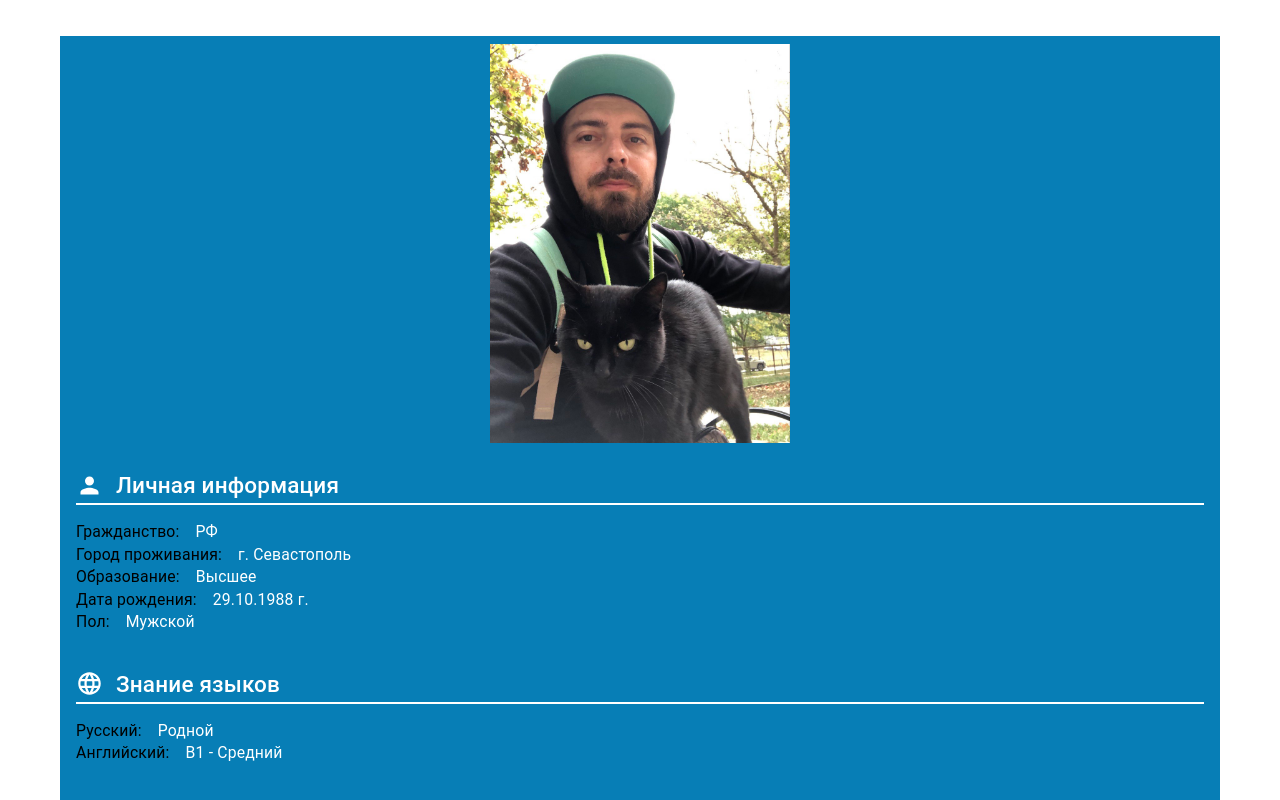
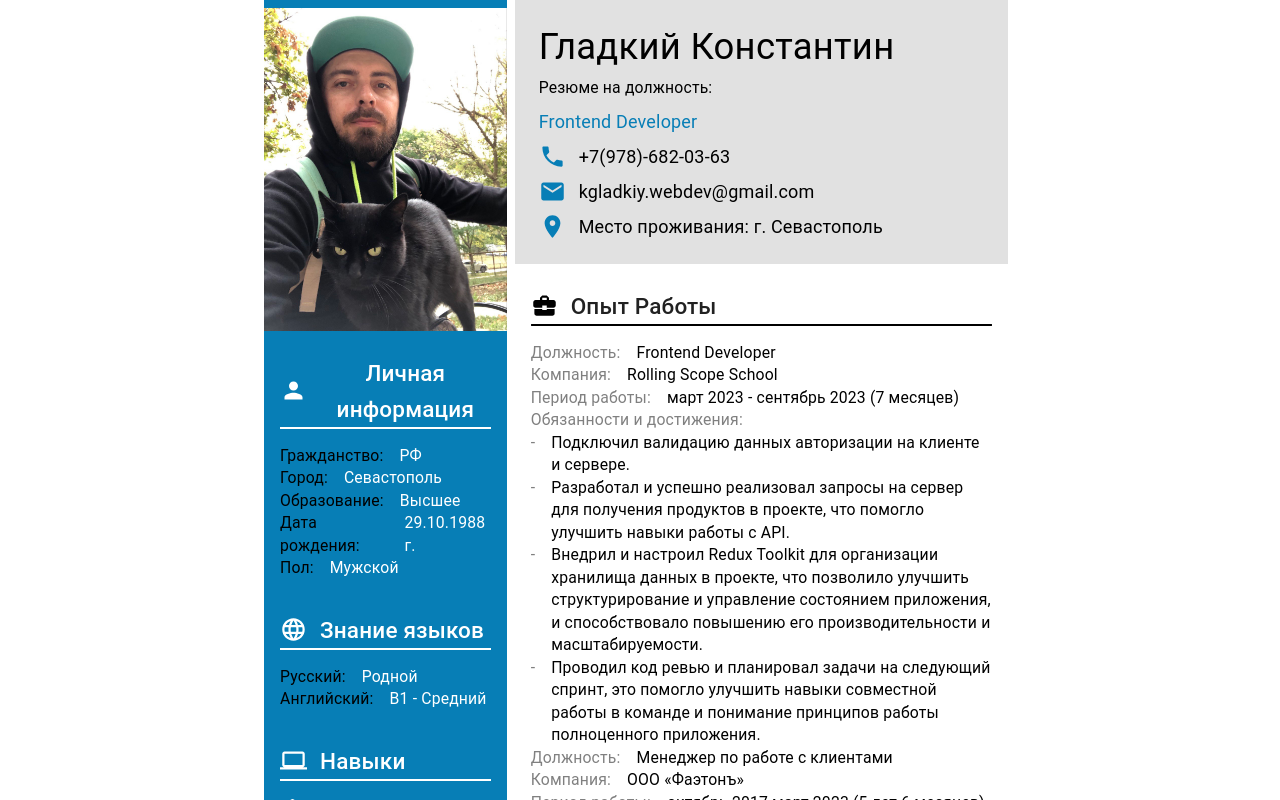
Before and after one commit to Dexmor096/my-cv, a React (Vite) app: page / in a window 1280 px wide. Shown: the top 800 px of the page. Built offline with nearby package versions, Linux system fonts and the light colour scheme.

Commit message:
fix: styled adaptive values

```diff
--- a/src/App.css
+++ b/src/App.css
@@ -1,7 +1,6 @@
 #root {
   max-width: 1280px;
   margin: 0 auto;
-  padding: 2rem;
   text-align: center;
 }
 
--- a/src/components/Info.tsx
+++ b/src/components/Info.tsx
@@ -1,6 +1,7 @@
 import { ListItemIcon, Stack, Typography } from '@mui/material';
 import { Iinfo } from './constants/information';
 import { Title } from './Title';
+import { theme } from '../theme';
 
 export interface IinfoProps {
 	title: string,
@@ -12,18 +13,19 @@ export interface IinfoProps {
 
 export const Info: React.FC<IinfoProps> = (props) => {
 	const {title, icon, id, info, side} = props;
+	const colorTheme = theme.palette;
 	return (
 			<Stack key={id} sx={{p: 2}}>
-				<Title title={title} icon={icon} color={side ? '#fff' : '#000000'}/>
+				<Title title={title} icon={icon} color={side ? colorTheme.secondary.main : colorTheme.primary.main}/>
 				{
 					info?.map((el, index) => {
 						return <Stack spacing={2} direction='row' key={index}>
 							{	el.icon
 							? <ListItemIcon sx={{ maxWidth: '25px', minWidth: '16px', pr: 1, cursor: 'pointer' }}>{el.icon}</ListItemIcon>
-							: <Typography variant="body2" sx={{ color: side ? '#000000' : '#808080', textAlign: 'start' }}>{el.subtitle}{el.subtitle === ('-' || ' ') ? ' ': ':'}
+							: <Typography variant="body2" sx={{ color: side ? colorTheme.primary.main : colorTheme.primary.light, textAlign: 'start' }}>{el.subtitle}{el.subtitle === ('-' || ' ') ? ' ': ':'}
 							</Typography>
 							}
-								<Typography variant="body2" sx={{ color: side ? '#fff' : '#000000', textAlign: 'start' }}>{el.description}</Typography>
+								<Typography variant="body2" sx={{ color: side ? colorTheme.secondary.main : colorTheme.primary.main, textAlign: 'start' }}>{el.description}</Typography>
 							</Stack>
 					})
 				}
--- a/src/components/SideBar.tsx
+++ b/src/components/SideBar.tsx
@@ -2,9 +2,11 @@ import { Stack } from '@mui/system';
 import { Photo } from './Photo';
 import { ProfSkills } from './ProfSkills';
 
+import { theme } from '../theme';
+
 export const SideBar = () => {
 	return (
-		<Stack sx={{backgroundColor: "#077eb6"}}>
+		<Stack sx={{backgroundColor: theme.palette.secondary.dark }}>
 			<Photo />
 			<ProfSkills />
 		</Stack>
--- a/src/components/constants/information.tsx
+++ b/src/components/constants/information.tsx
@@ -42,8 +42,8 @@ export const information :Iinformation[] = [
 				description: 'РФ',
 			},
 			{
-				subtitle: 'Город проживания',
-				description: 'г. Севастополь',
+				subtitle: 'Город',
+				description: 'Севастополь',
 			},
 			{
 				subtitle: 'Образование',
--- a/src/pages/MainPage.tsx
+++ b/src/pages/MainPage.tsx
@@ -9,15 +9,18 @@ export const MainPage: React.FC = () => {
 	return (
       <Container sx={{
 				maxWidth: {
-					md: "xl"
-				}
+					xs: "xs",
+					md: "md",
+				},
+				// p: 1
 			}} >
 				<Grid
 					container
+					width="100%"
 					spacing={1}
 					direction={{
-						xs: 'row',
-						sm: 'column'
+						xs: 'column-reverse',
+						md: 'row'
 					}}
 					>
 					<Grid item xs={4}>
--- a/src/theme.tsx
+++ b/src/theme.tsx
@@ -15,7 +15,7 @@ export const theme = createTheme({
     values: {
       xs: 0,
       sm: 600,
-      md: 900,
+      md: 800,
       lg: 1200,
       xl: 1536,
     },
```
